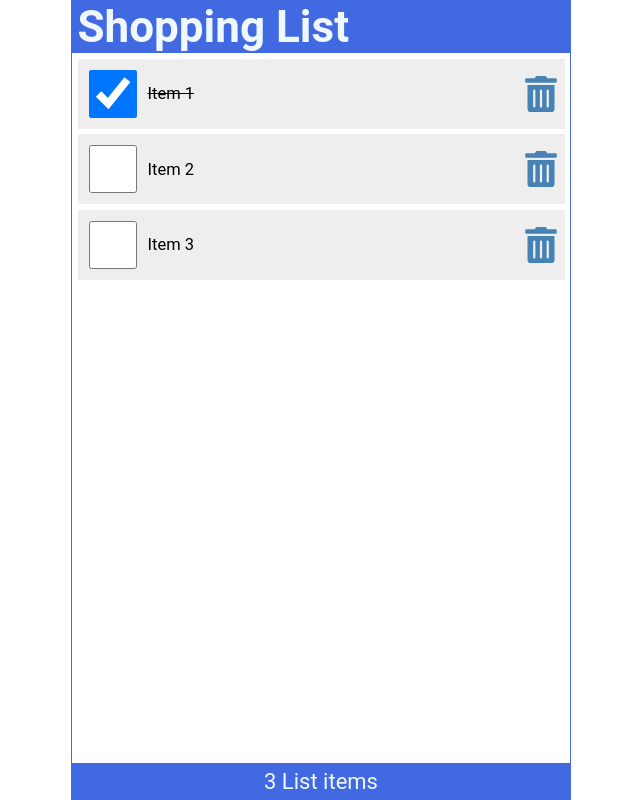
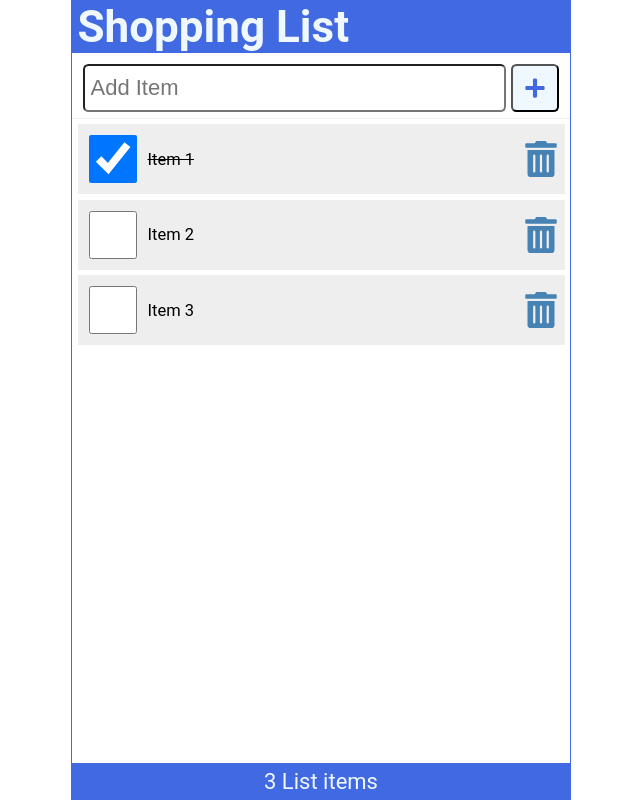
Before and after one commit to Chris-isCoding/shopping-list, a React (Create React App) app: page / in a window 1280 px wide. Shown: the whole page, without its empty margins (319-959 px from the left). Built offline with nearby package versions, Linux system fonts and the light colour scheme.

Commit message:
feat: AddItem component

```diff
--- a/src/App.js
+++ b/src/App.js
@@ -1,5 +1,6 @@
 import { useState } from 'react';
 import Header from './Components/Header';
+import AddItem from './Components/AddItem';
 import Content from './Components/Content';
 import Footer from './Components/Footer';
 
@@ -22,6 +23,16 @@ function App() {
     },
   ]);
 
+  const [newItem, setNewItem] = useState('');
+
+  const addItem = (item) => {
+    const id = items.length ? items[items.length - 1].id + 1 : 1;
+    const myNewItem = { id, checked: false, item: item };
+    const listItems = [...items, myNewItem];
+    setItems(listItems);
+    localStorage.setItem('shoppingList', JSON.stringify(listItems));
+  };
+
   const handleCheck = (id) => {
     const listItems = items.map((item) =>
       item.id === id ? { ...item, checked: !item.checked } : item
@@ -35,9 +46,22 @@ function App() {
     setItems(listItems);
     localStorage.setItem('shoppingList', JSON.stringify(listItems));
   };
+
+  const handleSubmit = (e) => {
+    e.preventDefault();
+    if (!newItem) return;
+    addItem(newItem);
+    setNewItem('');
+  };
+
   return (
     <div className='App'>
       <Header title={'Shopping List'} />
+      <AddItem
+        newItem={newItem}
+        setNewItem={setNewItem}
+        handleSubmit={handleSubmit}
+      />
       <Content
         items={items}
         handleCheck={handleCheck}
--- /dev/null
+++ b/src/Components/AddItem.js
@@ -0,0 +1,23 @@
+import { FaPlus } from 'react-icons/fa';
+
+const AddItem = ({ newItem, setNewItem, handleSubmit }) => {
+  return (
+    <form className='addForm' onSubmit={handleSubmit}>
+      <label htmlFor='add-item'>Add Item</label>
+      <input
+        autoFocus
+        id='addItem'
+        type='text'
+        placeholder='Add Item'
+        required
+        value={newItem}
+        onChange={(e) => setNewItem(e.target.value)}
+      />
+      <button type='submit' aria-label='Add Item'>
+        <FaPlus />
+      </button>
+    </form>
+  );
+};
+
+export default AddItem;
--- a/src/index.css
+++ b/src/index.css
@@ -115,3 +115,46 @@ ul li::before {
   color: red;
   outline: none;
 }
+
+.addForm {
+  width: 100%;
+  display: flex;
+  justify-content: flex-start;
+  margin: 0.5rem 0 0;
+  padding: 0 0.5rem 0.25rem;
+  border-bottom: 1px solid #eee;
+}
+
+.addForm label {
+  position: absolute;
+  left: -99999px;
+}
+
+.addForm input[type='text'] {
+  flex-grow: 1;
+  max-width: calc(100% - 50px);
+  min-height: 48px;
+  font-size: 1rem;
+  padding: 0.25rem;
+  border-radius: 0.25rem;
+  margin-right: 0.25rem;
+  outline: none;
+}
+
+button {
+  height: 48px;
+  min-width: 48px;
+  border-radius: 0.25rem;
+  padding: 0.5rem;
+  font-size: 1rem;
+  background-color: aliceblue;
+  color: royalblue;
+  cursor: pointer;
+}
+
+button:focus,
+button:hover {
+  color: white;
+  background-color: limegreen;
+  outline: none;
+}
```
